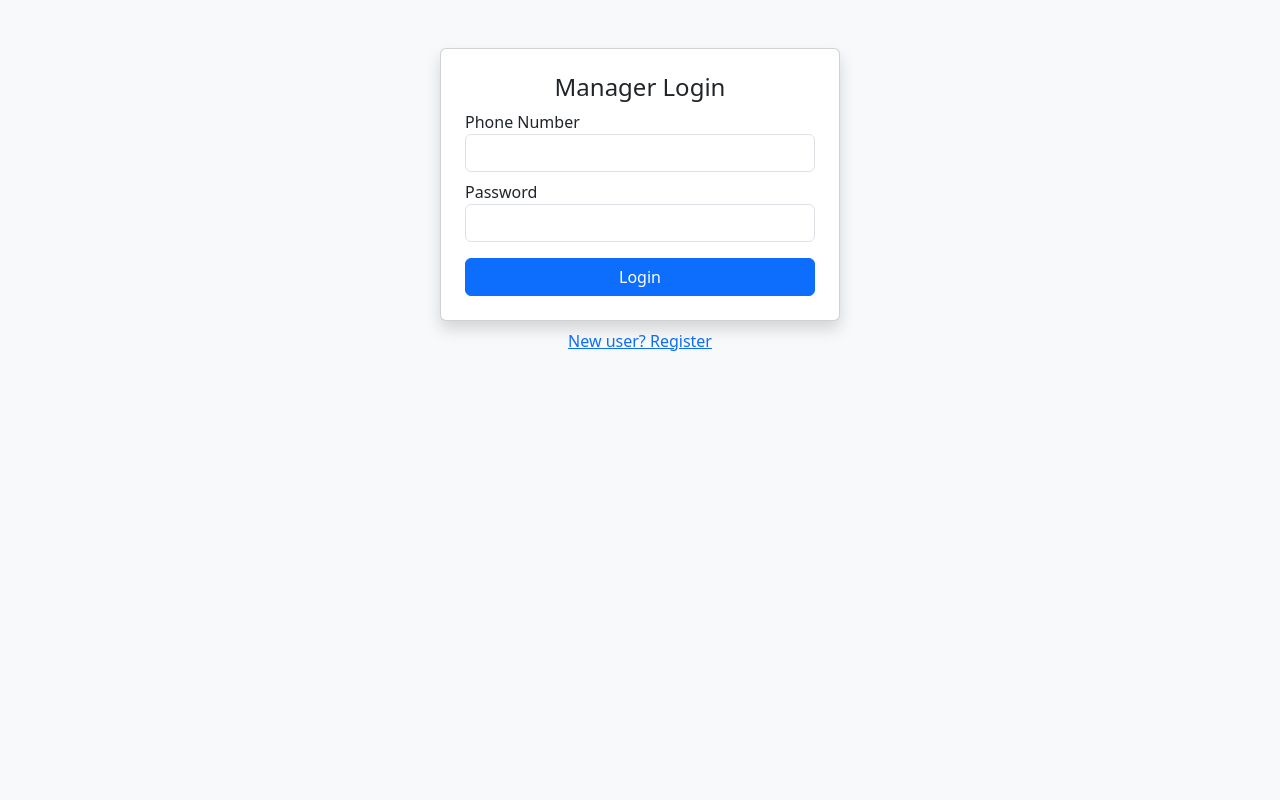
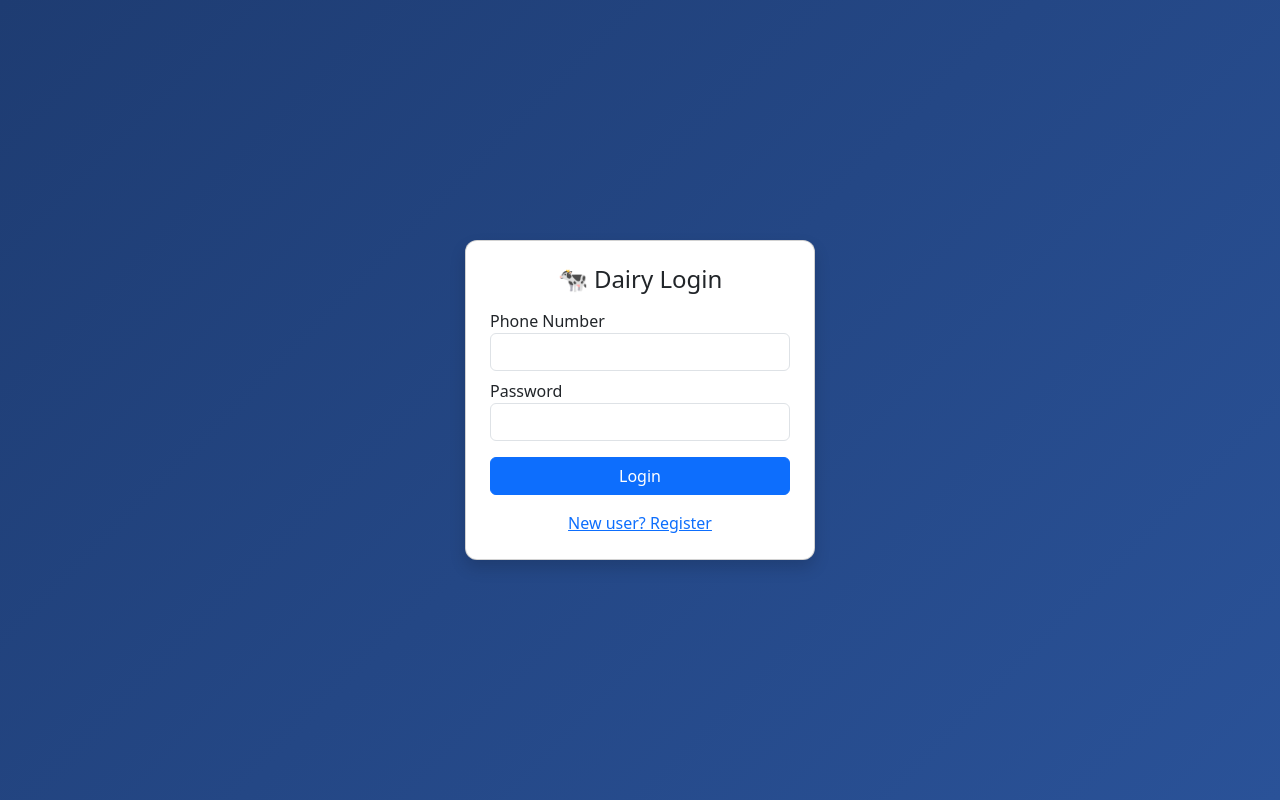
Before and after one commit to mithunnagaraj44-ops/dairy-management-system, a Python web app: template templates/login.html in a window 1280 px wide. Run offline with Jinja, Linux system fonts and the light colour scheme; the template is opened without the code that fills it, so the values that code supplies are empty.

Commit message:
first commit

```diff
--- a/app.py
+++ b/app.py
@@ -81,8 +81,8 @@ def login():
         if user:
             session['user'] = user['phone']
             return redirect('/')
-        else:
-            return "Invalid login"
+    else:
+    return render_template('login.html', error="Invalid phone or password")
 
     return render_template('login.html')
 
--- a/templates/login.html
+++ b/templates/login.html
@@ -3,32 +3,48 @@
 <head>
 <title>Login</title>
 <link href="https://cdn.jsdelivr.net/npm/bootstrap@5.3.0/dist/css/bootstrap.min.css" rel="stylesheet">
+
+<style>
+body {
+    background: linear-gradient(135deg, #1e3c72, #2a5298);
+    height: 100vh;
+}
+
+.login-card {
+    border-radius: 12px;
+}
+</style>
 </head>
 
-<body class="bg-light">
+<body class="d-flex align-items-center justify-content-center">
 
-<div class="container mt-5">
-<div class="card p-4 shadow" style="max-width:400px;margin:auto;">
+<div class="card login-card shadow p-4" style="width:350px;">
 
-<h4 class="text-center">Manager Login</h4>
+<h4 class="text-center mb-3">🐄 Dairy Login</h4>
+
+{% if error %}
+<div class="alert alert-danger text-center">
+    {{ error }}
+</div>
+{% endif %}
 
 <form method="POST">
 
 <label>Phone Number</label>
-<input type="text" name="phone" class="form-control" required>
+<input type="text" name="phone" class="form-control mb-2" required>
 
-<label class="mt-2">Password</label>
-<input type="password" name="password" class="form-control" required>
+<label>Password</label>
+<input type="password" name="password" class="form-control mb-3" required>
 
-<button class="btn btn-primary w-100 mt-3">Login</button>
+<button class="btn btn-primary w-100">Login</button>
 
 </form>
 
+<div class="text-center mt-3">
+<a href="/register">New user? Register</a>
 </div>
+
 </div>
 
 </body>
 </html>
-<div class="text-center mt-2">
-<a href="/register">New user? Register</a>
-</div>
```
